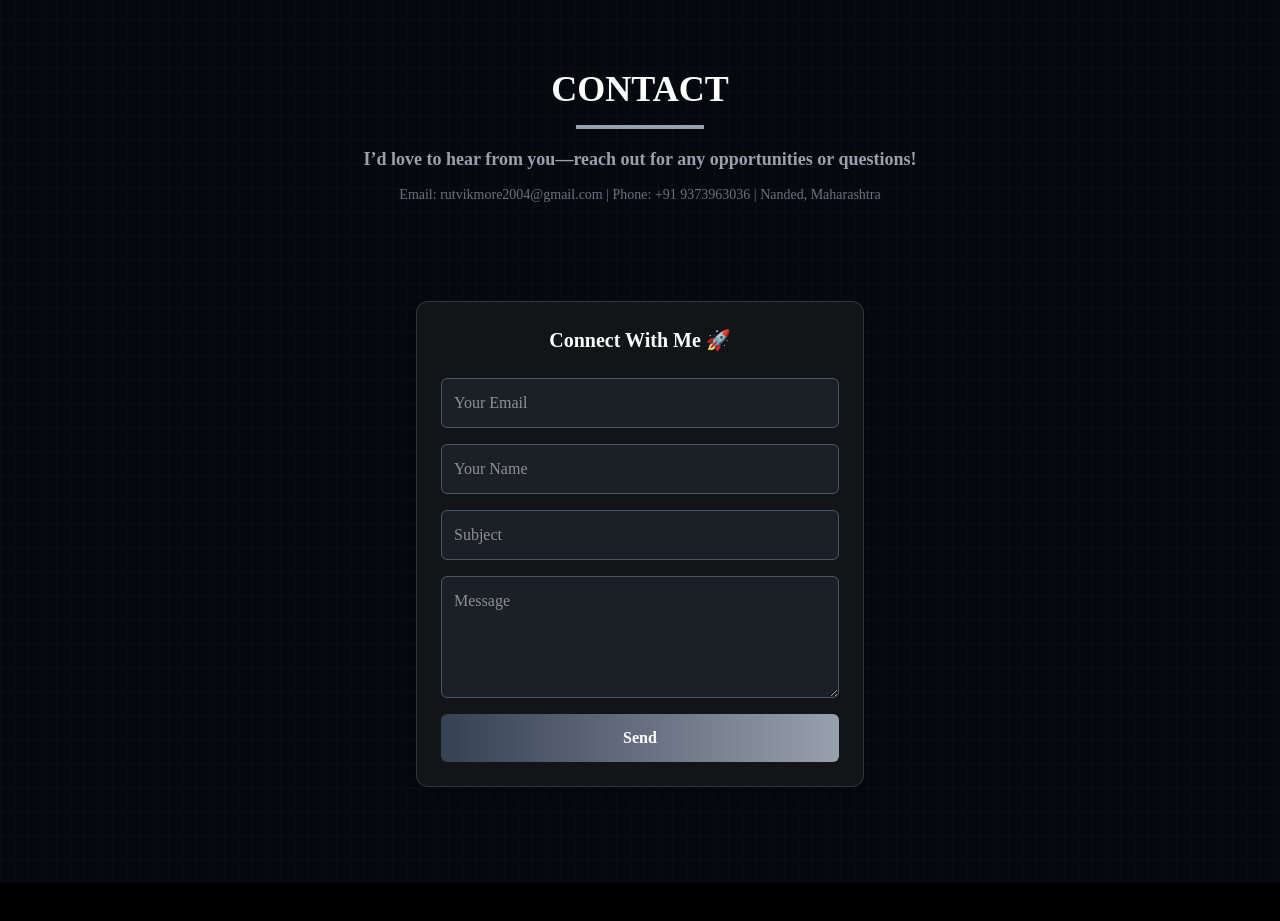
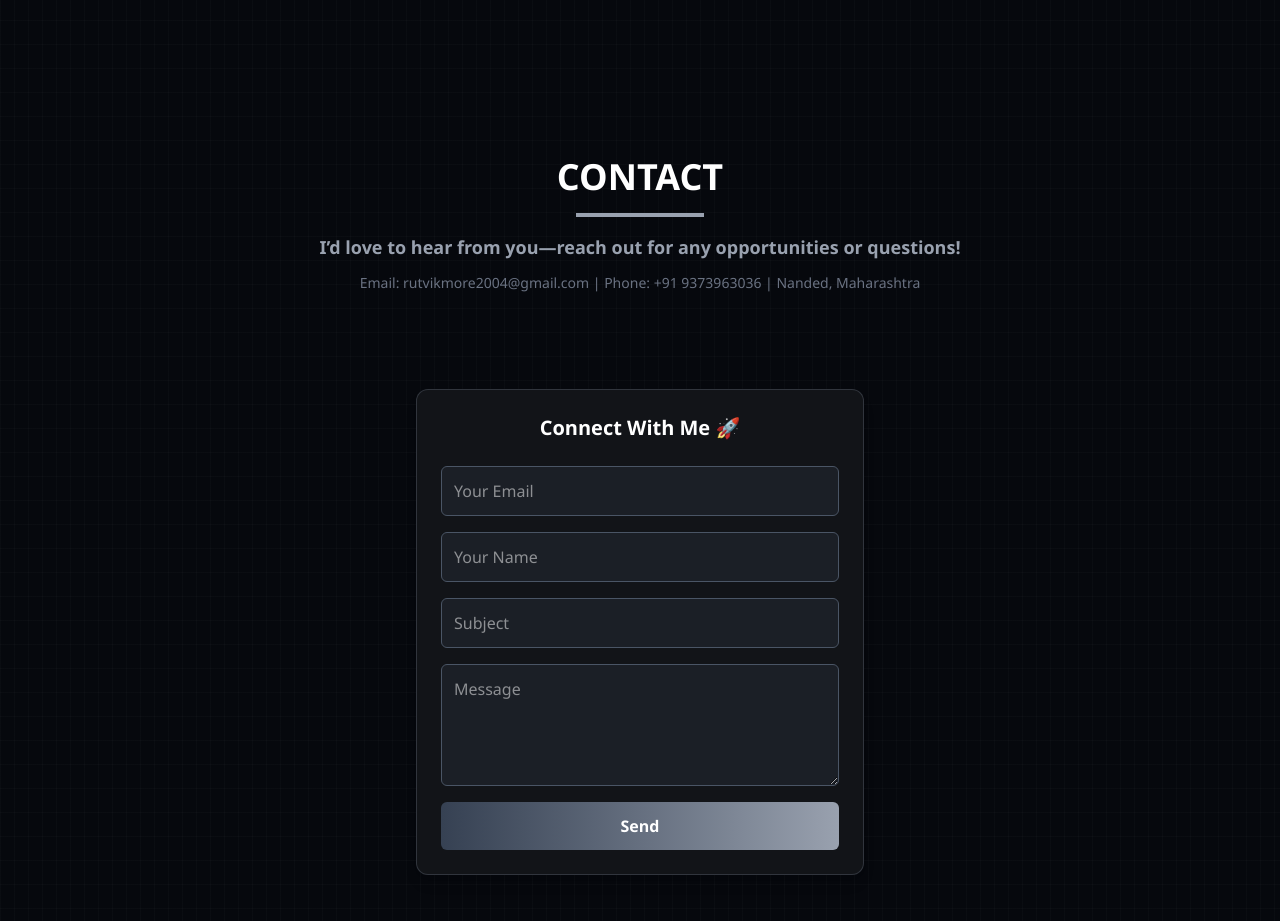
Before and after one commit to thenameisrutvikk/Portfolio, a React (Vite) app: page / in a window 1280 px wide. Shown: the part 5140-6061 px from the top of the page. Before the commit the page ends 6023 px from the top, so only its background shows below. Built offline with nearby package versions, Linux system fonts and the light colour scheme.

Commit message:
fix: normalize Tailwind utilities and global font consistency

```diff
--- a/src/App.jsx
+++ b/src/App.jsx
@@ -26,7 +26,7 @@ function App() {
       size={{ width: '30%', height: '40%' }}
     />
 
-    <div className="absolute inset-0 bg-[linear-gradient(to_right,#d1d5db1f_1px,transparent_1px),linear-gradient(to_bottom,#d1d5db1f_1px,transparent_1px)] bg-[size:14px_24px] opacity-20"></div>
+    <div className="absolute inset-0 bg-[linear-gradient(to_right,#d1d5db1f_1px,transparent_1px),linear-gradient(to_bottom,#d1d5db1f_1px,transparent_1px)] bg-size-[14px_24px] opacity-20"></div>
 
     {/* Content */}
     <div className="relative pt-20 z-10">
--- a/src/components/Contact/Contact.jsx
+++ b/src/components/Contact/Contact.jsx
@@ -105,7 +105,7 @@ const Contact = () => {
           <button
             type="submit"
             disabled={loading}
-            className="w-full bg-gradient-to-r from-gray-700 to-gray-400 py-3 text-white font-semibold rounded-md hover:opacity-90 transition"
+            className="w-full bg-linear-to-r from-gray-700 to-gray-400 py-3 text-white font-semibold rounded-md hover:opacity-90 transition"
           >
             {loading ? "Sending..." : "Send"}
           </button>
--- a/src/index.css
+++ b/src/index.css
@@ -1,6 +1,8 @@
 @import "tailwindcss";
+@import url("https://fonts.googleapis.com/css2?family=Manrope:wght@400;500;600;700;800&display=swap");
+
 *{
-    font-family: cursive;
+  font-family: "Manrope", "Segoe UI", Tahoma, Geneva, Verdana, sans-serif;
 }
 
 body {
```
